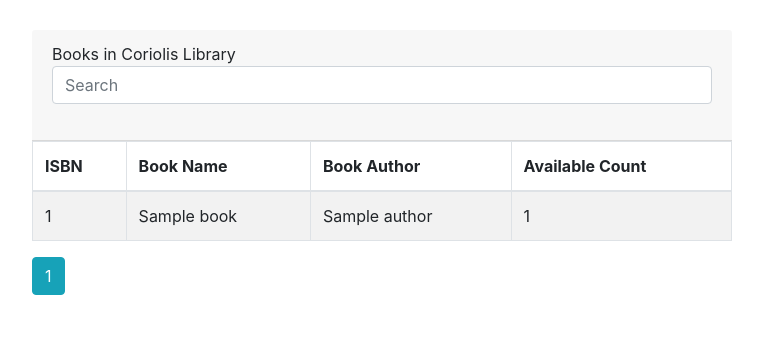
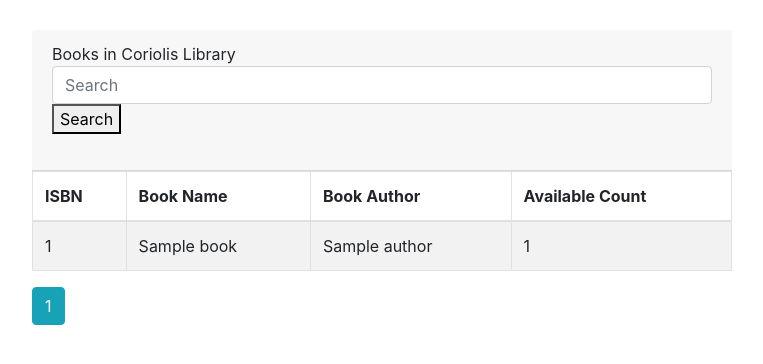
Before and after one commit to shinigamirs/BabaYaga, a Django app: page /library/book/list/ in a window 1280 px wide. Shown: the part 56-420 px from the top of the page, without its empty margins (68-831 px from the left). Run offline with Django 3.2, Linux system fonts and the light colour scheme; a user stored in the database is signed in; tables that the repository leaves empty hold one stand-in row (values such as "Sample post"); some libraries are stand-ins or nearby versions.

Commit message:
Added Search functionality in book list

```diff
--- a/BabaYaga/library/views.py
+++ b/BabaYaga/library/views.py
@@ -4,13 +4,14 @@ from library.models import *
 from django.views.generic import ListView
 from django.core.paginator import Paginator
 # # Create your views here.
-
+from django.db.models import Q
 
 def book_list(request, template_name="listing_books.html"):
     user = request.user
     name = user.first_name + " " + user.last_name
     page_number = request.GET.get('page')
     search_query = request.GET.get('search', '')
+    print(search_query)
     books = Book.objects.all().order_by('title')
     if search_query:
         books = books.filter(Q(title__icontains=search_query) |
--- a/BabaYaga/userprofile/static/styles1.css
+++ b/BabaYaga/userprofile/static/styles1.css
@@ -13,7 +13,6 @@ html{
 body{
 
     height: 100%;
-
     font-family: Arial, Helvetica, sans-serif;
 
 }
@@ -100,11 +99,6 @@ section{
     .google-parent{
         width: 90%;
     }
-}
-body {
-  background: #fafafa;
-  color: #333333;
-  margin-top: 5rem;
 }
 
 h1, h2, h3, h4, h5, h6 {
--- a/BabaYaga/userprofile/templates/listing_books.html
+++ b/BabaYaga/userprofile/templates/listing_books.html
@@ -4,9 +4,12 @@
 <div class="container" style="margin-top: 30px;">
 
     <div class="card-header">Books in Coriolis Library
-        <div class="search-listing active-cyan-3 active-cyan-4 mb-4">
-        <input class="form-control" type="text" placeholder="Search" aria-label="Search">
-        </div>
+        <form method="get" action="{% url 'book-list' %}">
+            <div class="search-listing active-cyan-3 active-cyan-4 mb-4">
+            <input class="form-control" name="search" type="text" placeholder="Search" aria-label="Search">
+            <button type="submit">Search</button>
+            </div>
+        </form>
     </div>
 
     <table class="table table-bordered table-striped">
```
